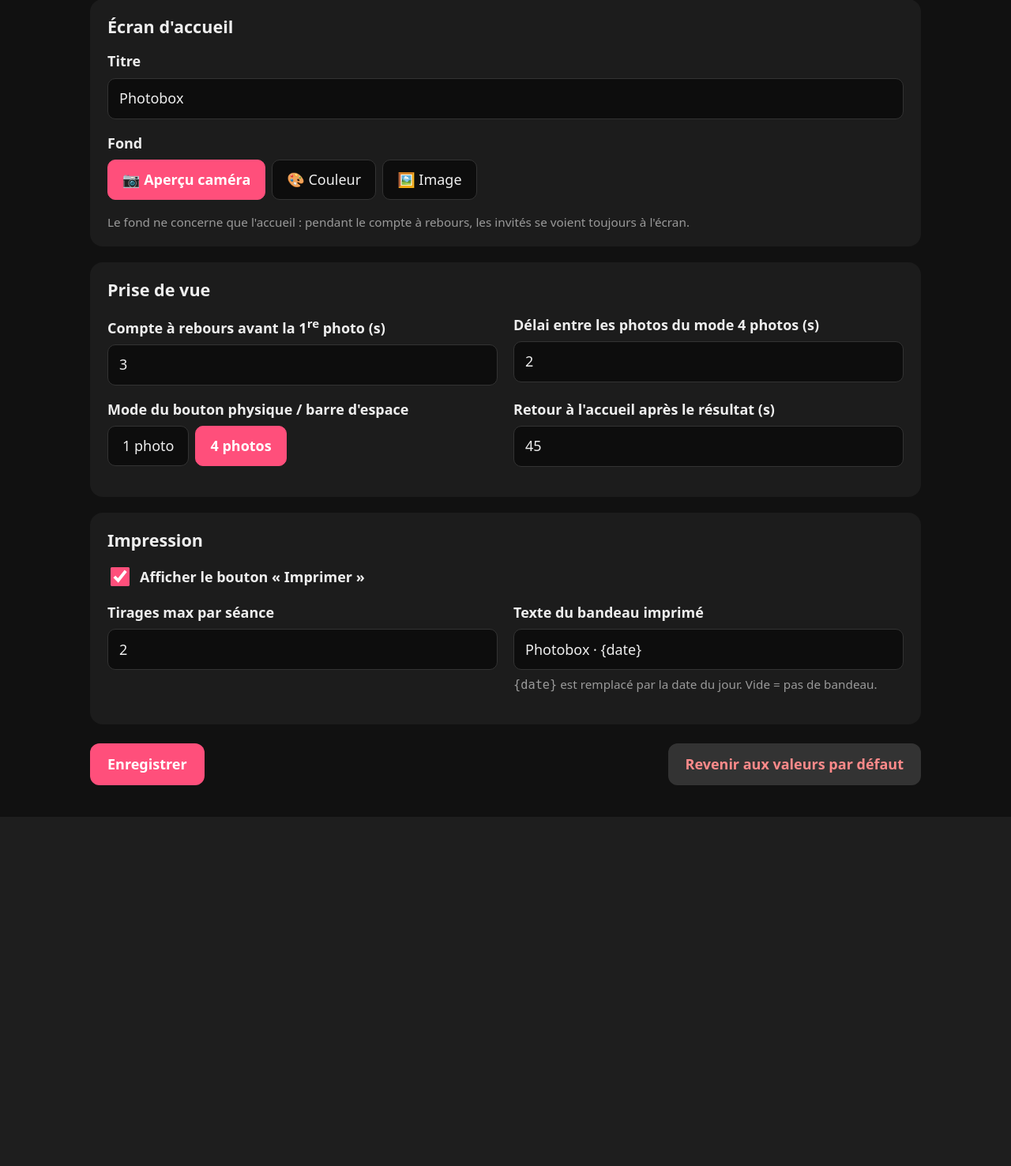
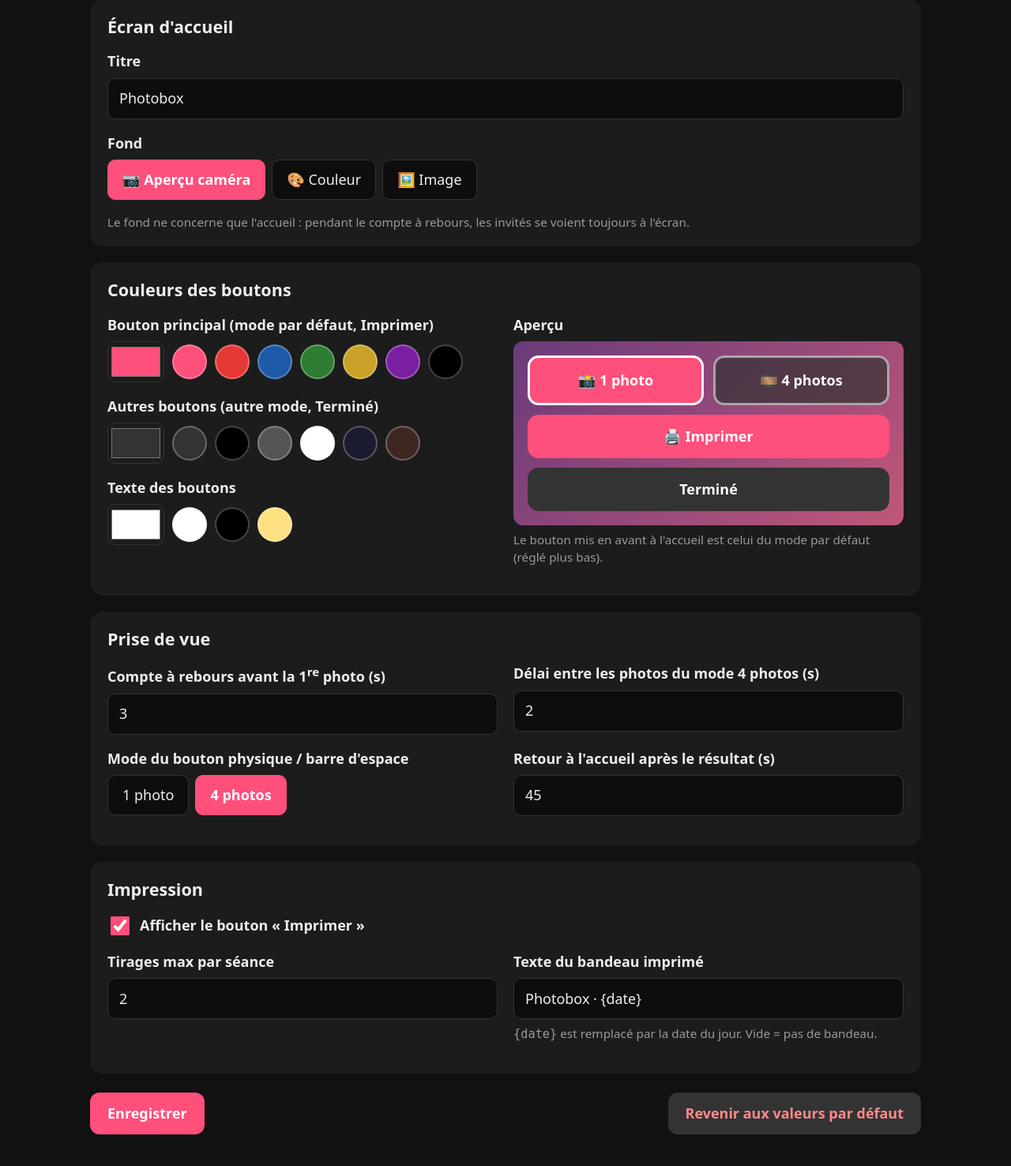
Before and after one commit to Duhaume/photobox, a Flask app: page /reglages in a window 1280 px wide. Shown: the part 107-1583 px from the top of the page at 79% size. Before the commit the page ends 1141 px from the top, so only its background shows below. Run offline with Flask 3, Linux system fonts and the light colour scheme.

Commit message:
Réglage des couleurs de boutons ; Wi-Fi ouvert par défaut
- Page de réglages : couleur du bouton principal, des autres boutons et du texte,
  avec aperçu en direct
- Accueil : le mot de passe Wi-Fi n'est plus affiché
- WIFI_PASSWORD vide par défaut (réseau ouvert), comme hotspot.sh et install.sh
  qui créent un réseau ouvert quand on valide sans mot de passe

Co-Authored-By: Claude Opus 5.5 <noreply@anthropic.com>
Claude-Session: https://claude.ai/code/session_01V8P7kbM4pvywmYZ2d6evgJ

```diff
--- a/app.py
+++ b/app.py
@@ -169,7 +169,6 @@ def kiosk():
         print_enabled=st["print_enabled"],
         wifi_qr=qr_svg(wifi_qr_payload()),
         ssid=config.WIFI_SSID,
-        password=config.WIFI_PASSWORD,
         captive=config.CAPTIVE_PORTAL,
     )
 
--- a/config.py
+++ b/config.py
@@ -17,7 +17,7 @@ HOTSPOT_IP = _env("HOTSPOT_IP", "10.42.0.1")  # IP du Pi sur le hotspot (défaut
 
 # --- Hotspot Wi-Fi (doit correspondre à deploy/hotspot.sh) ---
 WIFI_SSID = _env("WIFI_SSID", "Photobox")
-WIFI_PASSWORD = _env("WIFI_PASSWORD", "souris123")  # "" => réseau ouvert
+WIFI_PASSWORD = _env("WIFI_PASSWORD", "")  # "" => réseau ouvert (sinon 8 caractères min.)
 
 # --- Réglages modifiables depuis l'écran (http://localhost/reglages) ---
 # Les valeurs ci-dessous marquées « (réglage) » ne sont que des valeurs par défaut :
@@ -30,6 +30,9 @@ TITLE = _env("TITLE", "Photobox")              # (réglage) titre de l'accueil
 BG_MODE = _env("BG_MODE", "camera")            # (réglage) fond : "camera", "color" ou "image"
 BG_COLOR = _env("BG_COLOR", "#1b1b2f")         # (réglage) couleur de fond
 BG_DIM = _env("BG_DIM", 20, int)               # (réglage) assombrissement de l'image de fond (%)
+BTN_COLOR = _env("BTN_COLOR", "#ff4f7b")       # (réglage) bouton principal (mode par défaut, Imprimer)
+BTN2_COLOR = _env("BTN2_COLOR", "#333333")     # (réglage) autres boutons (autre mode, Terminé)
+BTN_TEXT_COLOR = _env("BTN_TEXT_COLOR", "#ffffff")  # (réglage) texte des boutons
 
 # --- Photos ---
 PHOTO_DIR = Path(_env("PHOTO_DIR", str(BASE_DIR / "photos")))
--- a/settings.py
+++ b/settings.py
@@ -56,6 +56,9 @@ SCHEMA = {
     "bg_mode": (_choice("camera", "color", "image"), config.BG_MODE),
     "bg_color": (_color, config.BG_COLOR),
     "bg_dim": (_int(0, 80), config.BG_DIM),           # % d'assombrissement de l'image de fond
+    "btn_color": (_color, config.BTN_COLOR),
+    "btn2_color": (_color, config.BTN2_COLOR),
+    "btn_text_color": (_color, config.BTN_TEXT_COLOR),
     # Prise de vue
     "countdown": (_int(1, 15), config.COUNTDOWN),
     "strip_countdown": (_int(1, 15), config.STRIP_COUNTDOWN),
--- a/static/settings.css
+++ b/static/settings.css
@@ -55,3 +55,14 @@ input[type=color] { width: 72px; height: 52px; border: 1px solid var(--line); bo
 .notice.ok { background: #1f3d22; }
 .notice.err { background: #4a1f1f; }
 small.err { color: #ff8a8a; font-weight: 600; }
+
+/* Aperçu des couleurs de boutons (reprend le rendu du kiosque) */
+.preview { display: grid; grid-template-columns: 1fr 1fr; gap: 12px; padding: 18px; border-radius: 12px;
+  background: linear-gradient(135deg, #6a3b7a, #c0577a); font-weight: 600; }
+.p-btn { display: grid; place-items: center; padding: 16px 10px; border-radius: 14px; color: var(--btn-fg);
+  border: 3px solid #fff8; text-align: center; }
+.p-main { background: var(--accent); border-color: var(--btn-fg); }
+.p-other { background: color-mix(in srgb, var(--btn2) 70%, transparent); }
+.p-solid { background: var(--btn2); border-color: transparent; }
+.p-btn.wide { grid-column: 1 / -1; padding: 12px; }
+.p-main.wide { border-color: transparent; }
--- a/templates/kiosk.html
+++ b/templates/kiosk.html
@@ -5,6 +5,7 @@
 <meta name="viewport" content="width=device-width, initial-scale=1">
 <title>Photobox</title>
 <link rel="stylesheet" href="/static/kiosk.css">
+<style>:root { --accent: {{ st.btn_color }}; --btn2: {{ st.btn2_color }}; --btn-fg: {{ st.btn_text_color }}; }</style>
 </head>
 <body>
   <img id="preview" src="/stream.mjpg" alt="">
@@ -21,8 +22,7 @@
       <h1>{{ st.title }}</h1>
       <div class="wifi-hint">
         <div class="qr">{{ wifi_qr|safe }}</div>
-        <div>Toutes les photos sur votre téléphone :<br>Wi-Fi <b>{{ ssid }}</b>
-          {% if password %}<br>mot de passe <b>{{ password }}</b>{% endif %}</div>
+        <div>Toutes les photos sur votre téléphone :<br>Wi-Fi <b>{{ ssid }}</b></div>
       </div>
     </div>
     <div class="modes">
--- a/templates/settings.html
+++ b/templates/settings.html
@@ -20,6 +20,15 @@
   {% if errors %}<p class="notice err">Certains champs sont incorrects, rien n'a été enregistré.</p>{% endif %}
 
   {% macro err(name) %}{% if errors.get(name) %}<small class="err">{{ errors[name] }}</small>{% endif %}{% endmacro %}
+  {% macro color(name, label, swatches) %}
+  <label class="field"><span>{{ label }}</span>
+    <span class="color-row">
+      <input type="color" name="{{ name }}" value="{{ st[name] }}">
+      {% for c in swatches %}<button type="button" class="swatch" data-target="{{ name }}" data-color="{{ c }}" style="background:{{ c }}" aria-label="{{ c }}"></button>{% endfor %}
+    </span>
+    {{ err(name) }}
+  </label>
+  {% endmacro %}
 
   <section>
     <h2>Écran d'accueil</h2>
@@ -38,15 +47,7 @@
     </div>
 
     <div class="bg-opt" data-for="color">
-      <label class="field">Couleur
-        <span class="color-row">
-          <input type="color" name="bg_color" value="{{ st.bg_color }}">
-          {% for c in ["#1b1b2f", "#000000", "#ffffff", "#ff4f7b", "#1e5aa8", "#2e7d32", "#c9a227"] %}
-          <button type="button" class="swatch" data-color="{{ c }}" style="background:{{ c }}" aria-label="{{ c }}"></button>
-          {% endfor %}
-        </span>
-        {{ err("bg_color") }}
-      </label>
+      {{ color("bg_color", "Couleur", ["#1b1b2f", "#000000", "#ffffff", "#ff4f7b", "#1e5aa8", "#2e7d32", "#c9a227"]) }}
     </div>
 
     <div class="bg-opt" data-for="image">
@@ -74,6 +75,26 @@
       </label>
     </div>
     <p class="hint">Le fond ne concerne que l'accueil : pendant le compte à rebours, les invités se voient toujours à l'écran.</p>
+  </section>
+
+  <section>
+    <h2>Couleurs des boutons</h2>
+    <div class="row">
+      <div>
+        {{ color("btn_color", "Bouton principal (mode par défaut, Imprimer)", ["#ff4f7b", "#e53935", "#1e5aa8", "#2e7d32", "#c9a227", "#7b1fa2", "#000000"]) }}
+        {{ color("btn2_color", "Autres boutons (autre mode, Terminé)", ["#333333", "#000000", "#555555", "#ffffff", "#1b1b2f", "#3e2723"]) }}
+        {{ color("btn_text_color", "Texte des boutons", ["#ffffff", "#000000", "#ffe082"]) }}
+      </div>
+      <div class="field"><span>Aperçu</span>
+        <div class="preview" id="btn-preview">
+          <span class="p-btn p-main">📸 1 photo</span>
+          <span class="p-btn p-other">🎞️ {{ strip_shots }} photos</span>
+          <span class="p-btn p-main wide">🖨️ Imprimer</span>
+          <span class="p-btn p-solid wide">Terminé</span>
+        </div>
+        <small>Le bouton mis en avant à l'accueil est celui du mode par défaut (réglé plus bas).</small>
+      </div>
+    </div>
   </section>
 
   <section>
@@ -138,8 +159,24 @@ function syncBg() {
 for (const r of document.querySelectorAll("input[name=bg_mode]")) r.addEventListener("change", syncBg);
 syncBg();
 
+// Pastilles de couleur : remplissent le sélecteur du même champ
 for (const b of document.querySelectorAll(".swatch"))
-  b.addEventListener("click", () => ($("input[name=bg_color]").value = b.dataset.color));
+  b.addEventListener("click", () => {
+    const input = document.querySelector(`input[name=${b.dataset.target}]`);
+    input.value = b.dataset.color;
+    input.dispatchEvent(new Event("input"));
+  });
+
+// Aperçu des boutons en direct
+function syncPreview() {
+  const p = $("#btn-preview").style;
+  p.setProperty("--accent", $("input[name=btn_color]").value);
+  p.setProperty("--btn2", $("input[name=btn2_color]").value);
+  p.setProperty("--btn-fg", $("input[name=btn_text_color]").value);
+}
+for (const n of ["btn_color", "btn2_color", "btn_text_color"])
+  document.querySelector(`input[name=${n}]`).addEventListener("input", syncPreview);
+syncPreview();
 
 $("#dim").addEventListener("input", (e) => ($("#dim-out").textContent = e.target.value));
 
```
Also changed, not shown: static/kiosk.css (+6 -5 lines), README.md, 2 other files.
